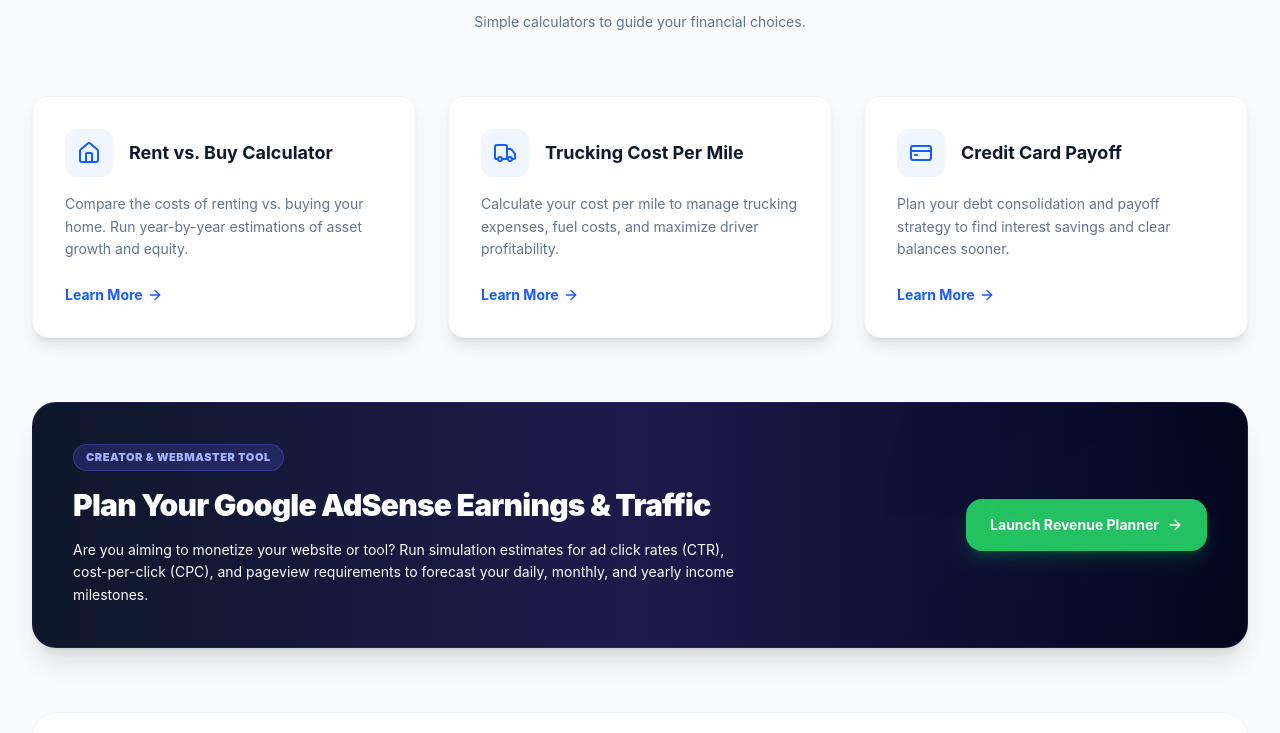
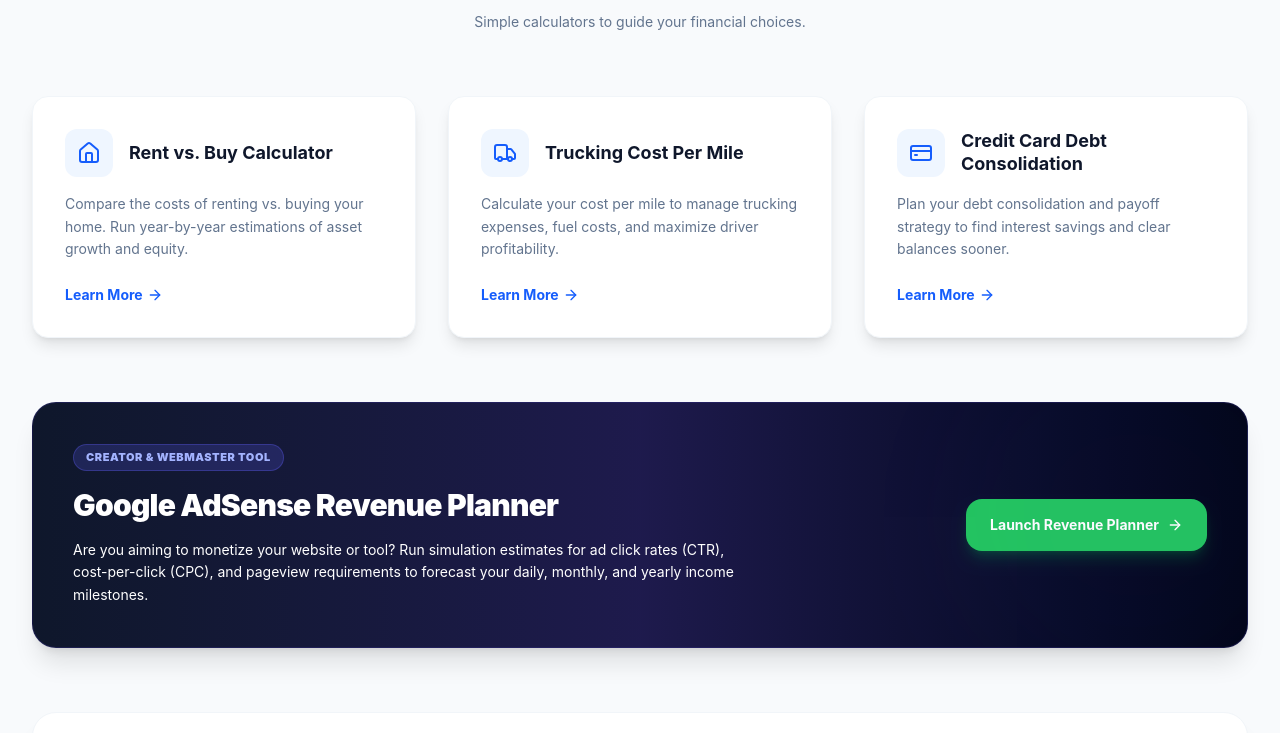
Before and after one commit to HarisYaseen/FinCalcFlow, a React (Vite) app: page / in a window 1280 px wide. Shown: the part 500-1233 px from the top of the page. Built offline with nearby package versions, Linux system fonts and the light colour scheme.

Commit message:
perf(seo): align H3 headings and meta descriptions to satisfy Phrase Consistency audit checks

```diff
--- a/index.html
+++ b/index.html
@@ -16,7 +16,7 @@
 
     <!-- SEO Meta Tags -->
     <title>Rent vs Buy, Trucking Cost Per Mile & Debt Consolidation | FinCalc Flow</title>
-    <meta name="description" content="Free monthly financial calculators. Estimate trucking cost per mile, rent vs buy home equity, and credit card debt consolidation payoffs privately." />
+    <meta name="description" content="Free monthly financial calculators by FinCalc Flow. Estimate rent vs buy home equity, trucking cost per mile, debt consolidation, and revenue planner targets." />
     <meta name="keywords" content="trucking cost per mile calculator, rent vs buy calculator, financial calculators, free debt consolidation tracker, fincalcflow" />
 
     <!-- Open Graph / Facebook / LinkedIn -->
@@ -76,7 +76,7 @@
     <div id="root">
       <!-- Pre-rendered Static Content for SEO & LLM Readability (React will replace this on load) -->
       <header style="padding: 20px; background-color: #0f172a; color: #ffffff; text-align: center;">
-        <h1>Rent vs Buy, Trucking Cost Per Mile & Debt Consolidation Monthly Calculators</h1>
+        <h1>Rent vs Buy, Trucking Cost Per Mile, Debt Consolidation & Revenue Planner | FinCalc Flow</h1>
         <p>Your premium, 100% private, and serverless calculation suite. Model your finances directly in the browser.</p>
         <nav>
           <a href="/rent-vs-buy" style="color: #38bdf8; margin: 0 10px;">Rent vs. Buy Simulator</a> |
--- a/src/App.jsx
+++ b/src/App.jsx
@@ -59,8 +59,8 @@
 
     switch (activePage) {
       case 'home':
-        title = "FinCalc Flow | Free Financial & Trucking Calculators";
-        desc = "Free private financial calculator hub. Model Rent vs. Buy equity, Trucking Cost Per Mile, and Credit Card Debt Consolidation instantly in your browser.";
+        title = "Rent vs Buy, Trucking Cost Per Mile & Debt Consolidation | FinCalc Flow";
+        desc = "Free monthly financial calculators by FinCalc Flow. Estimate rent vs buy home equity, trucking cost per mile, debt consolidation, and revenue planner targets.";
         schemaObj = {
           "@context": "https://schema.org",
           "@type": "WebApplication",
@@ -406,7 +406,7 @@
               style={{ aspectRatio: '1024/271' }}
             >
               <div className="sr-only">
-                <h1>Rent vs Buy, Trucking Cost Per Mile & Debt Consolidation Monthly Calculators</h1>
+                <h1>Rent vs Buy, Trucking Cost Per Mile, Debt Consolidation & Revenue Planner | FinCalc Flow</h1>
                 <p>Make informed decisions with our easy-to-use, private tools.</p>
               </div>
               <img
@@ -493,7 +493,7 @@
                   <div className="w-12 h-12 bg-blue-50 text-blue-600 rounded-xl flex items-center justify-center flex-shrink-0">
                     <CreditCard className="w-6 h-6 stroke-[2]" />
                   </div>
-                  <h3 className="text-lg font-bold text-slate-900 leading-tight">Credit Card Payoff</h3>
+                  <h3 className="text-lg font-bold text-slate-900 leading-tight">Credit Card Debt Consolidation</h3>
                 </div>
                 <p className="text-slate-500 text-sm leading-relaxed flex-1">
                   Plan your debt consolidation and payoff strategy to find interest savings and clear balances sooner.
@@ -521,7 +521,7 @@
                 <span className="px-3 py-1 bg-indigo-500/20 text-indigo-300 rounded-full text-[11px] font-black tracking-wider uppercase inline-block border border-indigo-500/30">
                   Creator & Webmaster Tool
                 </span>
-                <h3 className="text-2xl sm:text-3xl font-black tracking-tight">Plan Your Google AdSense Earnings & Traffic</h3>
+                <h3 className="text-2xl sm:text-3xl font-black tracking-tight">Google AdSense Revenue Planner</h3>
                 <p className="text-slate-350 text-sm leading-relaxed">
                   Are you aiming to monetize your website or tool? Run simulation estimates for ad click rates (CTR), cost-per-click (CPC), and pageview requirements to forecast your daily, monthly, and yearly income milestones.
                 </p>
```
